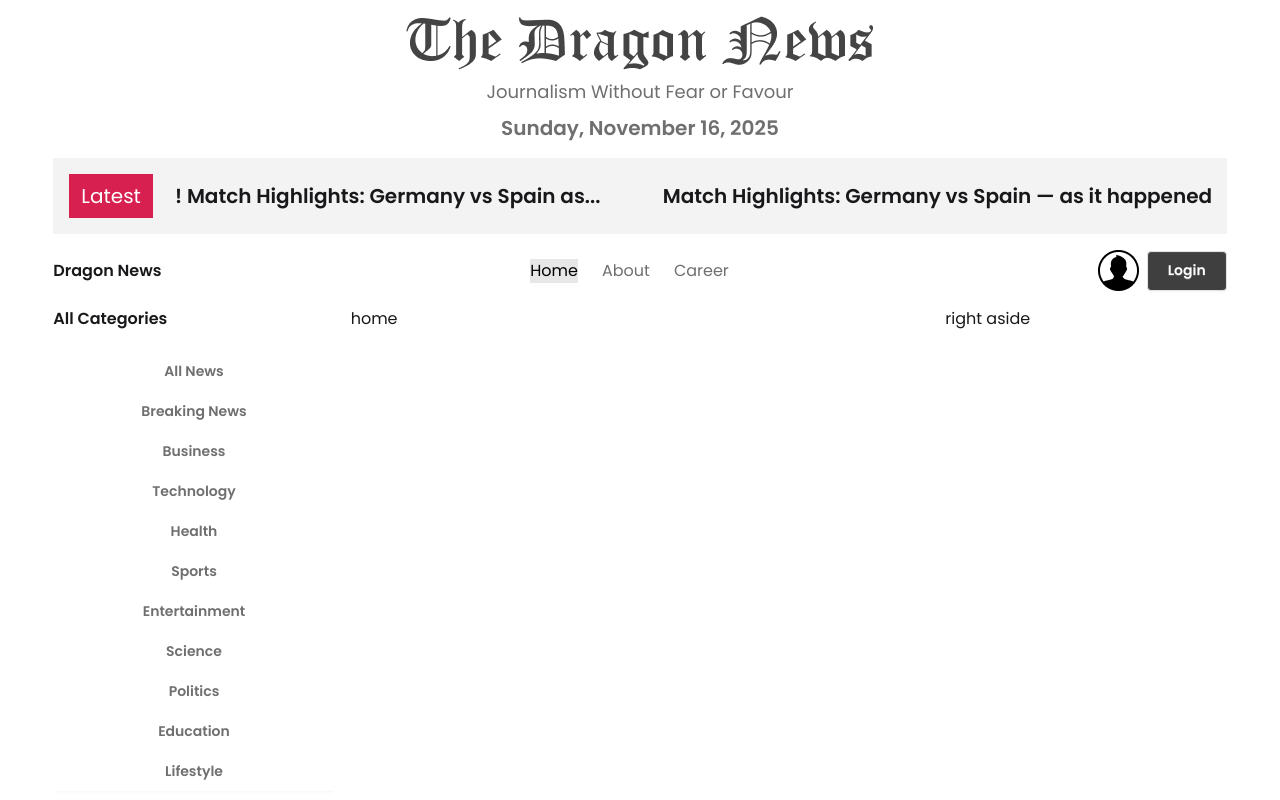
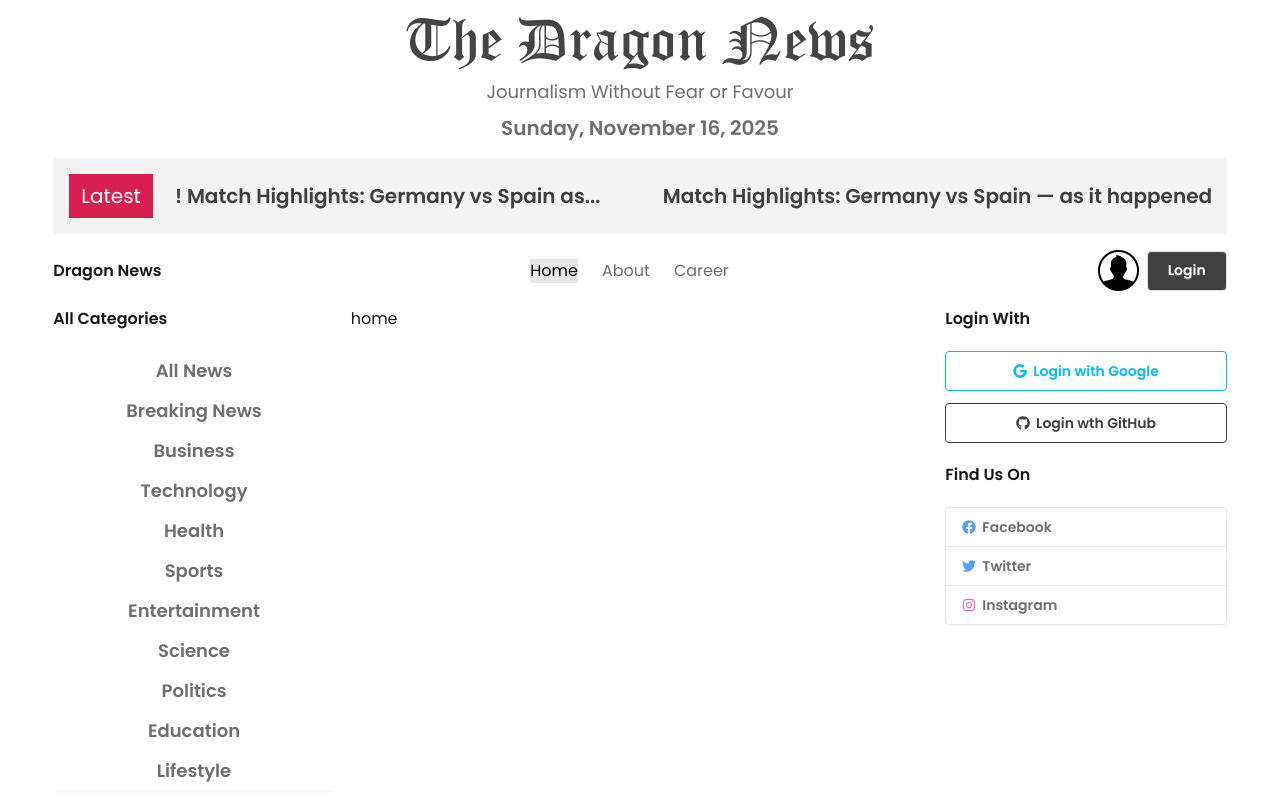
Before and after one commit to shekhmohibur/dragon-news-1, a React (Vite) app: page / in a window 1280 px wide. Built offline with nearby package versions, Linux system fonts and the light colour scheme.

Commit message:
login with and find us on component are ok now

```diff
--- a/src/components/Latest.jsx
+++ b/src/components/Latest.jsx
@@ -3,9 +3,9 @@ import { Link } from "react-router";
 
 const Latest = () => {
     return (
-        <div className="bg-base-200 flex gap-4 p-4 items-center">
-            <Link to="/" className="bg-secondary text-white text-xl py-2 px-3">Latest</Link>
-            <Marquee className="text-xl font-semibold"
+        <div className="bg-base-200 flex gap-2 p-2 md:gap-4 md:p-4 items-center">
+            <Link to="/" className="bg-secondary text-white text-xs md:text-xl py-2 px-3">Latest</Link>
+            <Marquee className="text-xs md:text-xl font-semibold text-primary"
             pauseOnHover={true}
             speed={100}
             >Match Highlights: Germany vs Spain — as it happened   !   Match Highlights: Germany vs Spain as...</Marquee>
--- a/src/components/homelayout/Categories.jsx
+++ b/src/components/homelayout/Categories.jsx
@@ -11,7 +11,7 @@ const Categories = () => {
                 {
                     categories.map(category => <NavLink
                         key={category.id}
-                        className="py-3 text-accent btn bg-base-100 border-0 hover:bg-base-200"
+                        className="py-3 text-accent btn bg-base-100 border-0 hover:bg-base-200 text-xs md:text-lg"
                         to={`/category/${category.id}`}
                     >
                         {category.name}
--- /dev/null
+++ b/src/components/homelayout/FindUsOn.jsx
@@ -0,0 +1,17 @@
+import React from "react";
+import { FaFacebook, FaInstagram, FaTwitter } from "react-icons/fa";
+
+const FindUsOn = () => {
+  return (
+    <div className="mt-5">
+      <h2 className="font-semibold">Find Us On</h2>
+      <div className="join join-vertical flex mt-5">
+        <button className="btn join-item bg-base-100 border-base-300 justify-start"><FaFacebook className="text-blue-400"/> <span className="text-accent">Facebook</span></button>
+        <button className="btn join-item bg-base-100 border-base-300 justify-start"><FaTwitter className="text-blue-400"/> <span className="text-accent">Twitter</span></button>
+        <button className="btn join-item bg-base-100 border-base-300 justify-start"><FaInstagram className="text-pink-400"/> <span className="text-accent">Instagram</span></button>
+      </div>
+    </div>
+  );
+};
+
+export default FindUsOn;
--- a/src/components/homelayout/RightAside.jsx
+++ b/src/components/homelayout/RightAside.jsx
@@ -1,9 +1,12 @@
 import React from 'react';
+import SocialLogin from './SocialLogin';
+import FindUsOn from './FindUsOn';
 
 const RightAside = () => {
     return (
         <div>
-            right aside
+            <SocialLogin></SocialLogin>
+            <FindUsOn></FindUsOn>
         </div>
     );
 };
--- /dev/null
+++ b/src/components/homelayout/SocialLogin.jsx
@@ -0,0 +1,18 @@
+import React from "react";
+import { FaGithub, FaGoogle } from "react-icons/fa";
+
+const SocialLogin = () => {
+  return (
+    <div>
+      <h2 className="font-semibold">Login With</h2>
+      <div className="flex flex-col gap-3 mt-5">
+        <button className="btn btn-outline btn-info"><FaGoogle />Login with Google</button>
+        <button className="btn btn-outline btn-primary">
+          <FaGithub />Login wth GitHub
+        </button>
+      </div>
+    </div>
+  );
+};
+
+export default SocialLogin;
--- a/src/layouts/HomeLayout.jsx
+++ b/src/layouts/HomeLayout.jsx
@@ -19,18 +19,19 @@ const HomeLayout = () => {
                     <Navbar></Navbar>
                 </nav>
             </header>
-            <main className='home-layout grid grid-cols-12 gap-4'>
+            <main className='home-layout grid grid-cols-1 md:grid-cols-12 gap-4'>
                 {/* left aside */}
-                <aside className='col-span-3'>
+                <aside className='order-1 md:col-span-3'>
                     <LeftAside></LeftAside>
                 </aside>
-                <div className="main col-span-6">
+
+                {/* right aside */}
+                <aside className='order-2 md:order-3 md:col-span-3'>
+                    <RightAside></RightAside>
+                </aside>
+                <div className="main order-3 md:order-2 md:col-span-6">
                     <Outlet></Outlet>
                 </div>
-                {/* right aside */}
-                <aside className='col-span-3'>
-                    <RightAside></RightAside>
-                </aside>
             </main>
         </div>
     );
```
